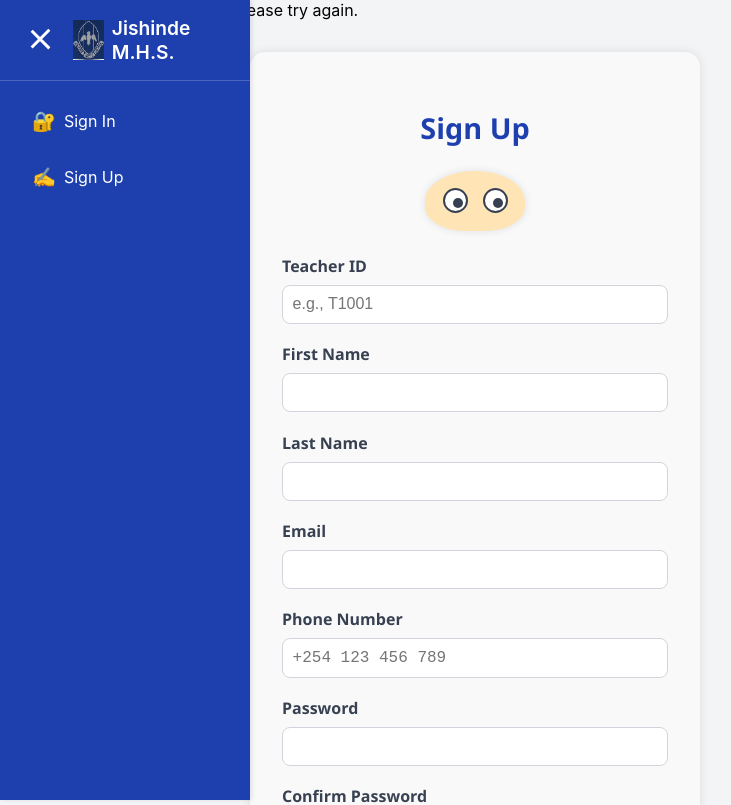
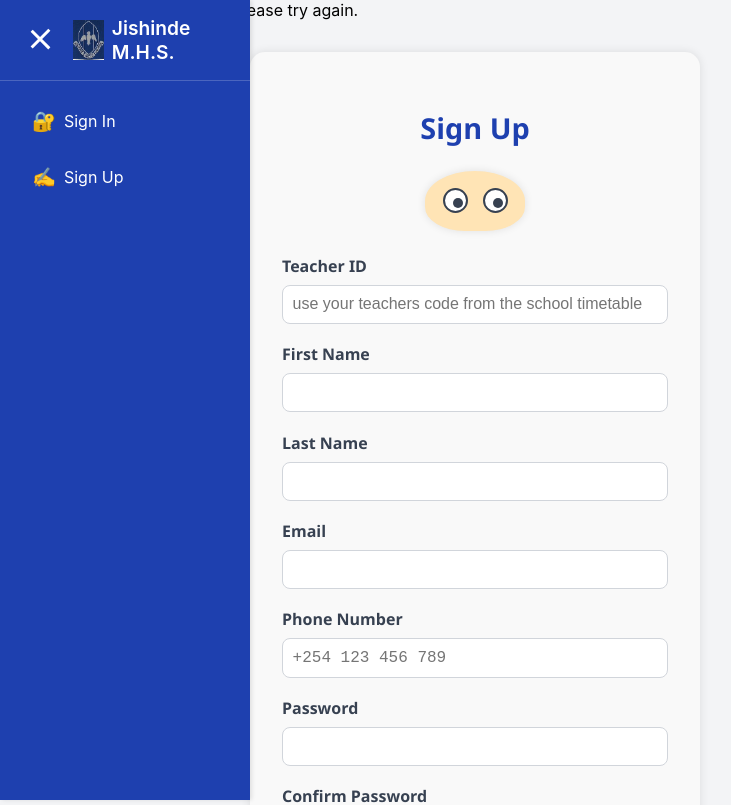
Before and after one commit to stano-hub/mangu-bus-booking-system, a React (Create React App) app: page /signup in a window 1280 px wide. Shown: the top 805 px of the page, without its empty margins (0-731 px from the left). Built offline with nearby package versions, Linux system fonts and the light colour scheme; no server answers.

Commit message:
Update Signup.jsx

```diff
--- a/src/components/Signup.jsx
+++ b/src/components/Signup.jsx
@@ -164,7 +164,7 @@ function Signup() {
               name={name}
               value={formData[name]}
               onChange={handleChange}
-              placeholder={name === 'phone_number' ? '+254 123 456 789' : name === 'teacher_id' ? 'e.g., T1001' : ''}
+              placeholder={name === 'phone_number' ? '+254 123 456 789' : name === 'teacher_id' ? 'use your teachers code from the school timetable' : ''}
               required
               disabled={loading}
               className={`signup__input ${name === 'phone_number' ? 'signup__input--phone' : ''}`}
```
